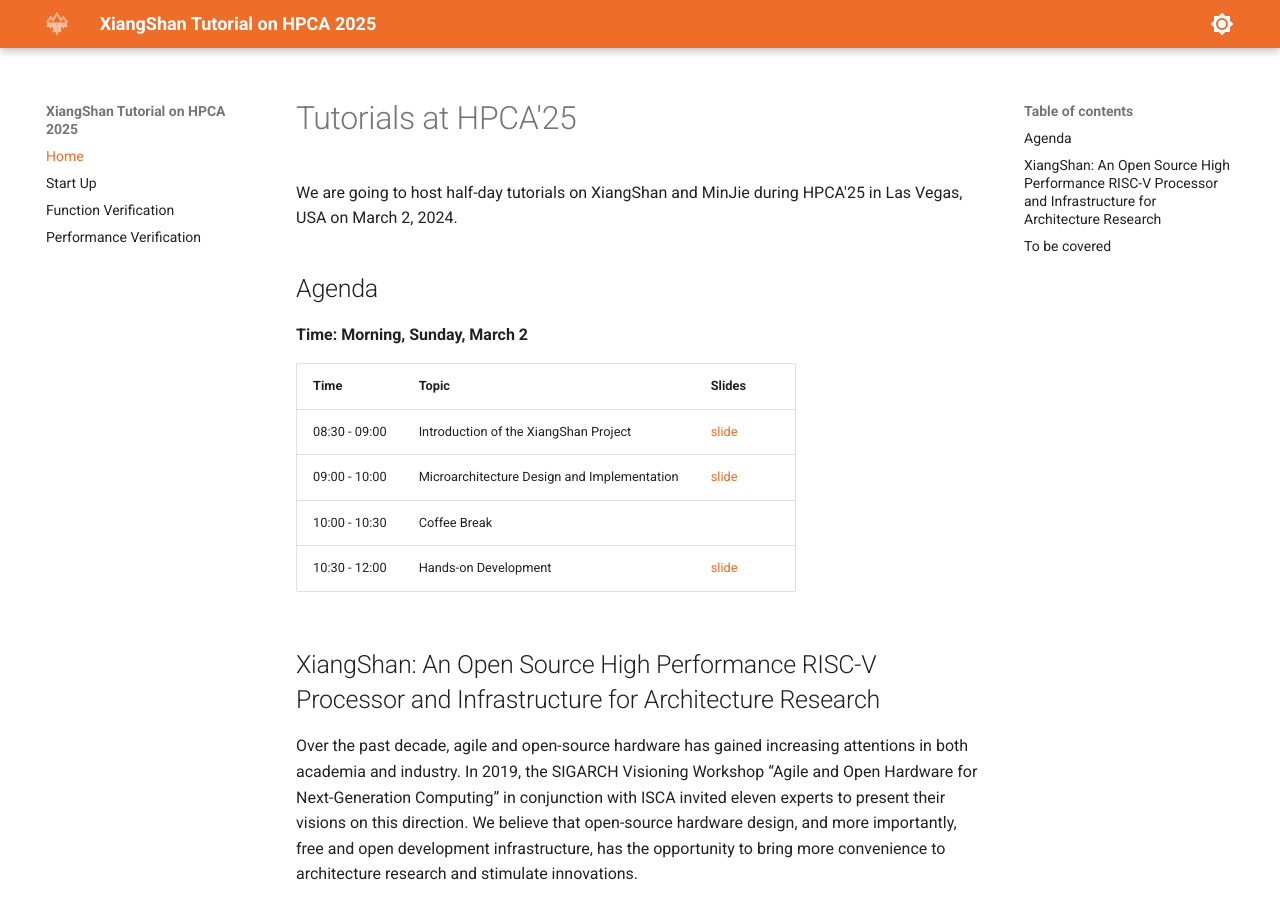
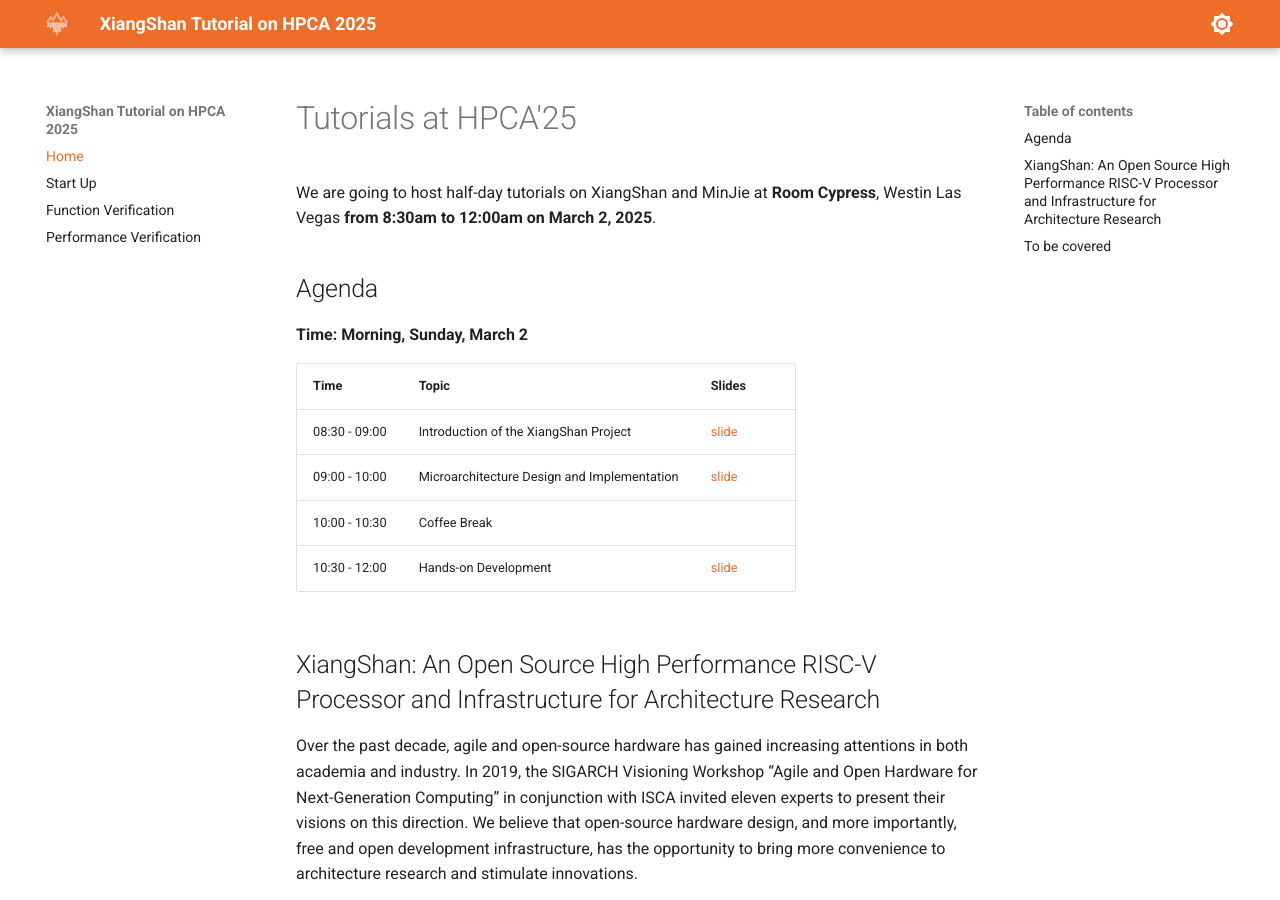
Before and after one commit to OpenXiangShan/tutorial, an MkDocs documentation site: the page built from docs/index.md, in a window 1280 px wide and 900 px high. Built offline with MkDocs 1.6.1 and Material for MkDocs 9.7.7, drawn with Linux system fonts in a browser that asks for light colours.

Commit message:
docs: update the room of hpca25

```diff
--- a/docs/index.md
+++ b/docs/index.md
@@ -1,6 +1,6 @@
 # Tutorials at HPCA'25
 
-We are going to host half-day tutorials on XiangShan and MinJie during HPCA'25 in Las Vegas, USA on March 2, 2024.
+We are going to host half-day tutorials on XiangShan and MinJie at **Room Cypress**, Westin Las Vegas **from 8:30am to 12:00am on March 2, 2025**.
 
 ## Agenda
 
```
